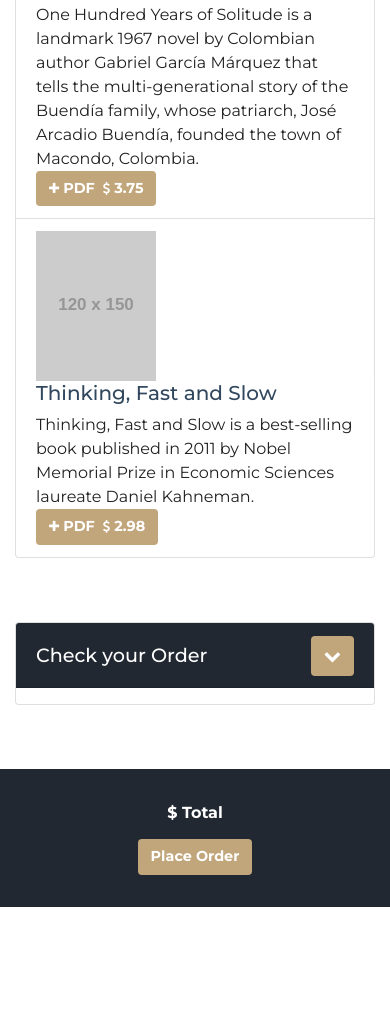
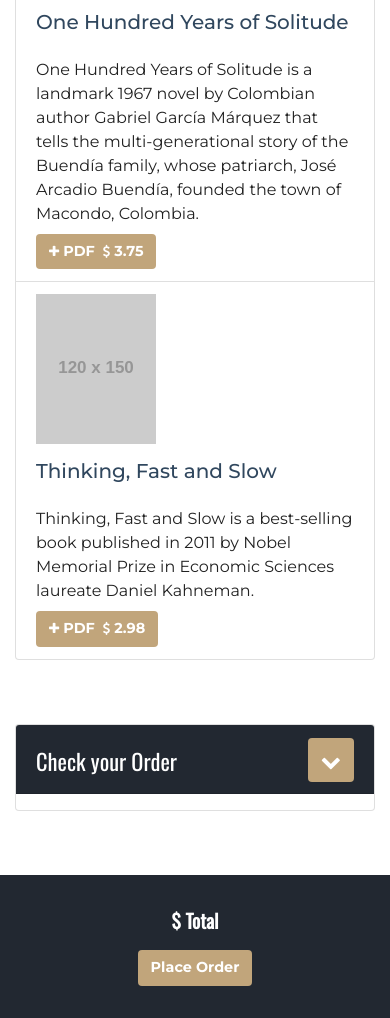
Before and after one commit to MarianaSouza/your-bookstore, a website: page index.html in a window 390 px wide. Shown: the part 641-1659 px from the top of the page. Before the commit the page ends 1548 px from the top, so only its background shows below. Drawn offline with nearby package versions, Linux system fonts and the light colour scheme; placeholder pictures from the web are drawn by us.

Commit message:
adjusting title font-families

```diff
--- a/css/style.scss
+++ b/css/style.scss
@@ -52,9 +52,10 @@
     }
     h3 {
       font-weight: 500;
-      font-size: 1.2em;
+      font-size: 1.4em;
       position: relative;
       top: 0.5em;
+      font-family: $font-secondary;
     }
     h4 {
       color: $blue;
@@ -105,6 +106,8 @@
       color: $white;
       margin: 1em;
       font-weight: bold;
+      font-family: $font-secondary;
+      font-size: 1.2em;
     }
     .btn{
       @include buttonStyle;
@@ -128,11 +131,11 @@
   }
 }
 @media (max-width: 991px) {
-  section {
+  main {
     li {
       h2,
       h4 {
-        margin-top: 0.5em;
+        margin-top: 0.75em;
       }
       p {
         margin: 1em 0 0.5em 0;
```
Also changed, not shown: css/style.css, 1 other file.
